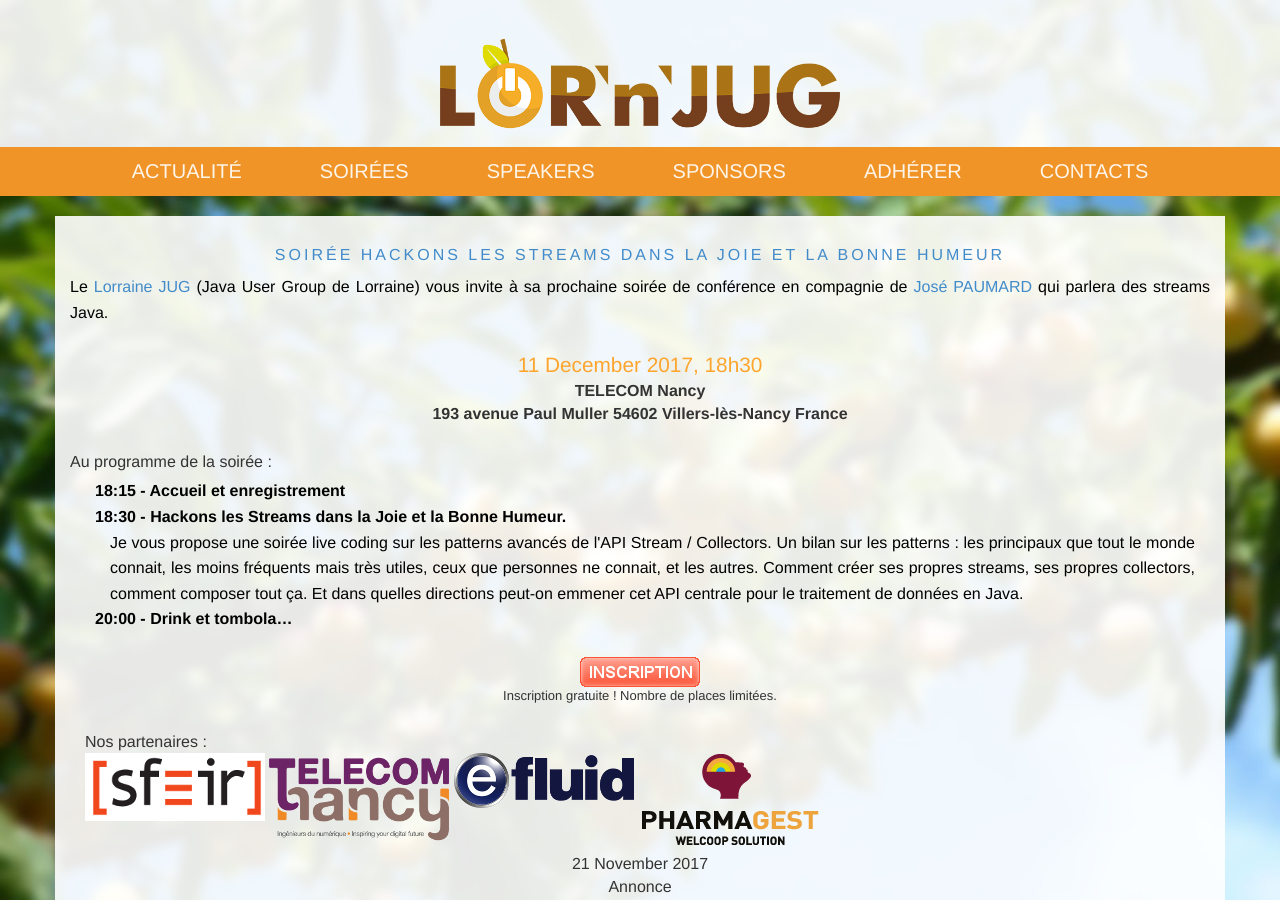
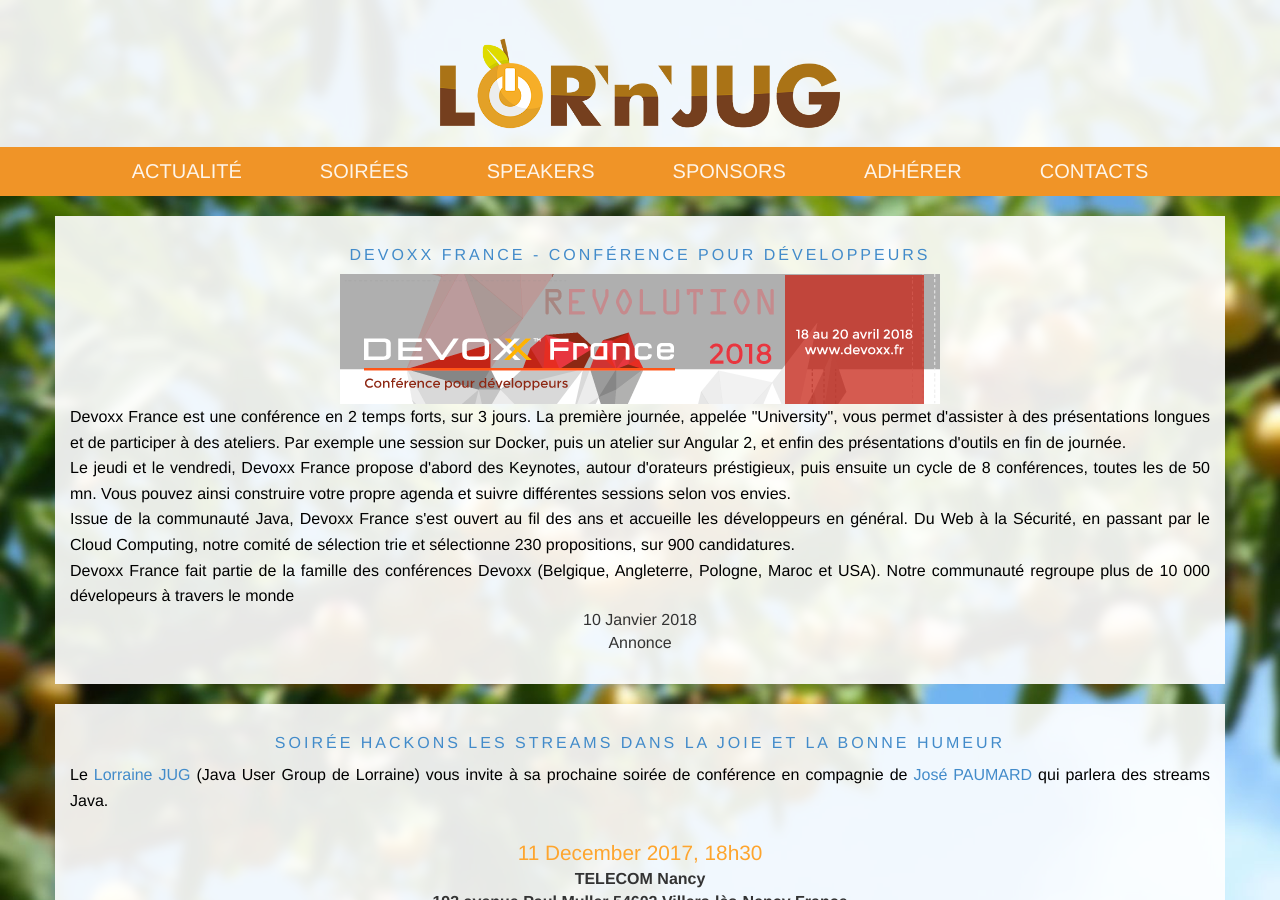
Before and after one commit to LorraineJug/lorrainejug.github.io, a Jekyll site: the page built from events/index.html, in a window 1280 px wide and 900 px high. Built offline with Jekyll 4.4.1, drawn with Linux system fonts in a browser that asks for light colours; nearby versions of some CDN libraries; the list of posts is cut into pages by our own code; some of the changed text lies outside the part shown.

Commit message:
annonce devoxxfr

```diff
--- a/_data/sponsors.yml
+++ b/_data/sponsors.yml
@@ -93,9 +93,10 @@
 - id: devoxxfr
   name: Devoxx France
   level: "evenement"
-  actif: "false"
+  actif: "true"
   url: http://www.devoxx.fr/
-  logo: devoxx_france_2016_horiz_600_130.png
+  logo: logo_devoxx_fr_carre_petit_250.png
+  banniere: logo_devoxxfr_2018.png
   twitter: DevoxxFR
   presentation: >
     <p>Devoxx France est une conférence indépendante, organisée par le Paris Java User Group, au mois d’avril à Paris.</p>
@@ -106,17 +107,6 @@
     aussi un espace d’exposition, avec 30 exposants/sponsors, pendant toute la durée de la conférence.</p>
     <p><a href="http://www.devoxx.fr/">Découvrez</a> le programme, les thèmes et les présentateurs, de la 4ème édition
     de Devoxx France.</p>
-
-- id: devoxx
-  name: Devoxx
-  level: "evenement"
-  actif: "true"
-  url: http://www.devoxx.be/
-  logo: logo_devoxx.gif
-  twitter: Devoxx
-  presentation: >
-    <p>Devoxx (anciennement JavaPolis) est une conférence annuelle traitant de Java, Android, et HTML 5 crée en 2001
-    par Stephan Janssen et le Belgian Java User Group.</p>
 
 - id: programmez
   name: Magazine Programmez
--- /dev/null
+++ b/_posts/2018/2018-01-10-annonce_devoxxfr_2018.md
@@ -0,0 +1,25 @@
+---
+layout: event
+title: Devoxx France - Conférence pour développeurs
+category: Annonce
+edito: true
+event-date: 2018-01-10 18:30:00 +0200
+---
+<a href="http://www.devoxx.fr" rel="external"><img style="margin-left:auto; margin-right:auto; display:block" src="{{ site.baseurl }}/images/sponsors/logo_devoxxfr_2018.png" title="devoxxfr" /></a>
+
+<p>
+Devoxx France est une conférence en 2 temps forts, sur 3 jours.
+La première journée, appelée "University", vous permet d'assister à des présentations longues et de participer à des ateliers. Par exemple une session sur Docker, puis un atelier sur Angular 2, et enfin des présentations d'outils en fin de journée.
+</p>
+
+<p>
+Le jeudi et le vendredi, Devoxx France propose d'abord des Keynotes, autour d'orateurs préstigieux, puis ensuite un cycle de 8 conférences, toutes les de 50 mn. Vous pouvez ainsi construire votre propre agenda et suivre différentes sessions selon vos envies.
+</p>
+
+<p>
+Issue de la communauté Java, Devoxx France s'est ouvert au fil des ans et accueille les développeurs en général. Du Web à la Sécurité, en passant par le Cloud Computing, notre comité de sélection trie et sélectionne 230 propositions, sur 900 candidatures.
+</p>
+
+<p>
+Devoxx France fait partie de la famille des conférences Devoxx (Belgique, Angleterre, Pologne, Maroc et USA). Notre communauté regroupe plus de 10 000 dévelopeurs à travers le monde
+</p>
```
Also changed, not shown: images/sponsors/logo_devoxx_fr_carre_petit_250.png (added), images/sponsors/logo_devoxxfr_2018.png (added).
